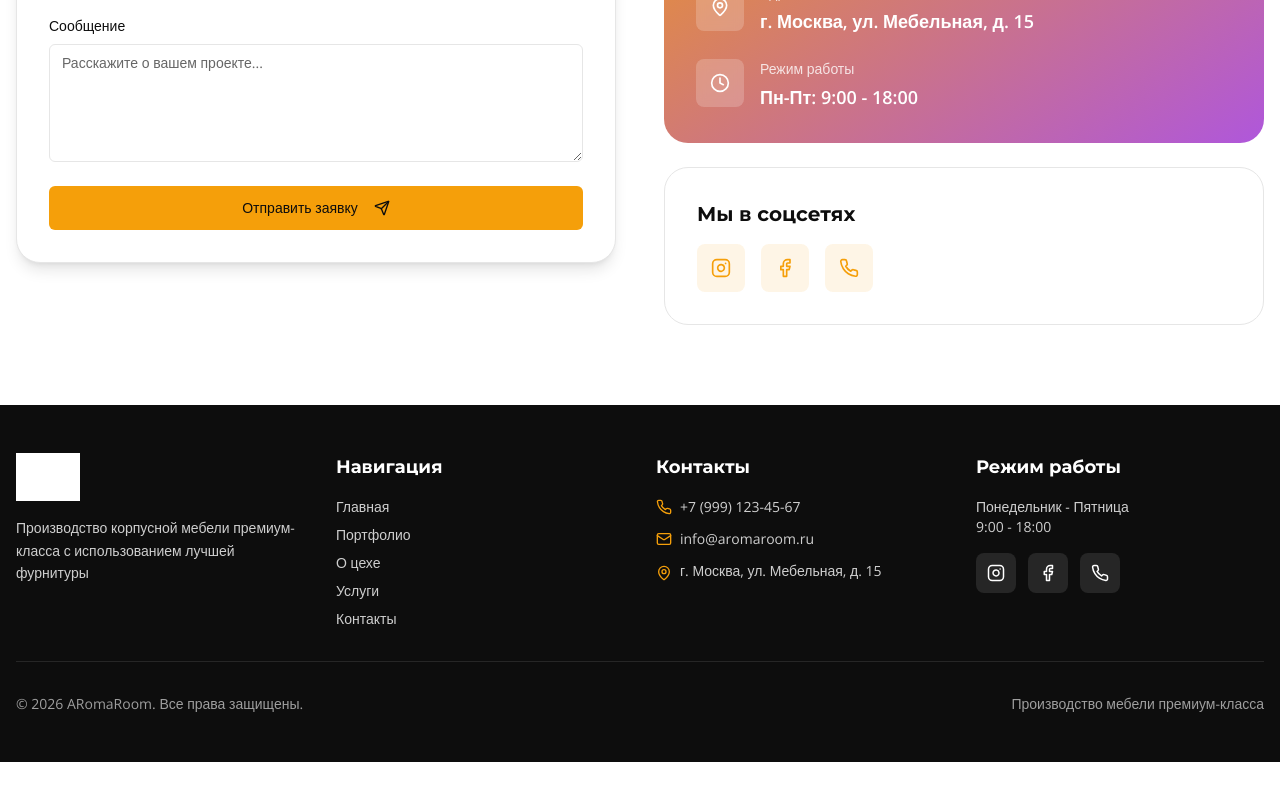
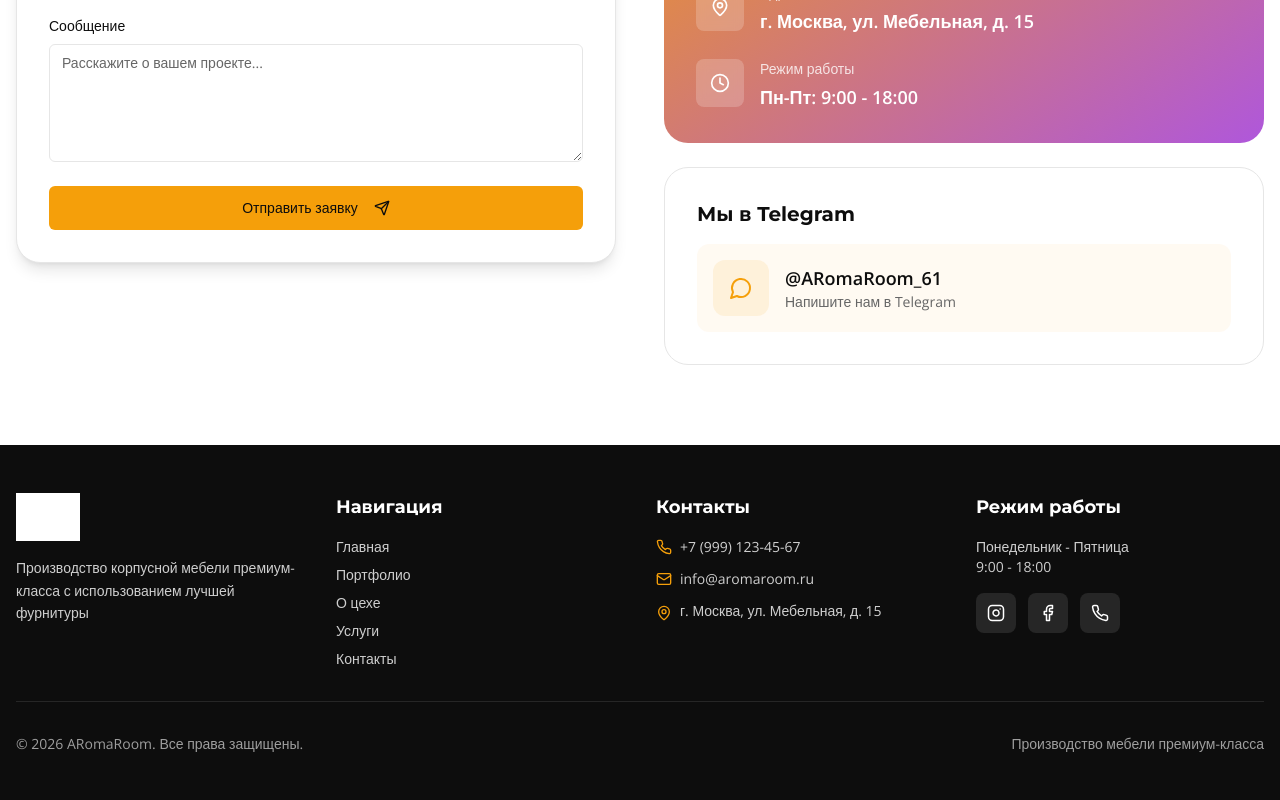
Before and after one commit to pr-poehali-dev/aroma-room-furniture, a React (Vite) app: page / in a window 1280 px wide. Shown: the part 5534-6334 px from the top of the page. Before the commit the page ends 6296 px from the top, so only its background shows below. Built offline with nearby package versions, Linux system fonts and the light colour scheme; grey boxes are pictures that could not be loaded.

Commit message:
Добавлены контакты телеграм-канала

```diff
--- a/src/components/Contacts.tsx
+++ b/src/components/Contacts.tsx
@@ -165,27 +165,21 @@ const Contacts = () => {
             </div>
 
             <div className="bg-card border border-border rounded-3xl p-8">
-              <h4 className="text-xl font-bold mb-4">Мы в соцсетях</h4>
-              <div className="flex gap-4">
-                <a
-                  href="#"
-                  className="w-12 h-12 bg-primary/10 rounded-lg flex items-center justify-center hover:bg-primary/20 transition-colors"
-                >
-                  <Icon name="Instagram" size={20} className="text-primary" fallback="Share2" />
-                </a>
-                <a
-                  href="#"
-                  className="w-12 h-12 bg-primary/10 rounded-lg flex items-center justify-center hover:bg-primary/20 transition-colors"
-                >
-                  <Icon name="Facebook" size={20} className="text-primary" fallback="Share2" />
-                </a>
-                <a
-                  href="#"
-                  className="w-12 h-12 bg-primary/10 rounded-lg flex items-center justify-center hover:bg-primary/20 transition-colors"
-                >
-                  <Icon name="Phone" size={20} className="text-primary" />
-                </a>
-              </div>
+              <h4 className="text-xl font-bold mb-4">Мы в Telegram</h4>
+              <a
+                href="https://t.me/ARomaRoom_61"
+                target="_blank"
+                rel="noopener noreferrer"
+                className="flex items-center gap-4 p-4 bg-primary/5 rounded-xl hover:bg-primary/10 transition-colors group"
+              >
+                <div className="w-14 h-14 bg-primary/10 rounded-xl flex items-center justify-center group-hover:bg-primary/20 transition-colors">
+                  <Icon name="MessageCircle" size={24} className="text-primary" />
+                </div>
+                <div>
+                  <div className="font-semibold text-lg">@ARomaRoom_61</div>
+                  <div className="text-sm text-muted-foreground">Напишите нам в Telegram</div>
+                </div>
+              </a>
             </div>
           </div>
         </div>
```
